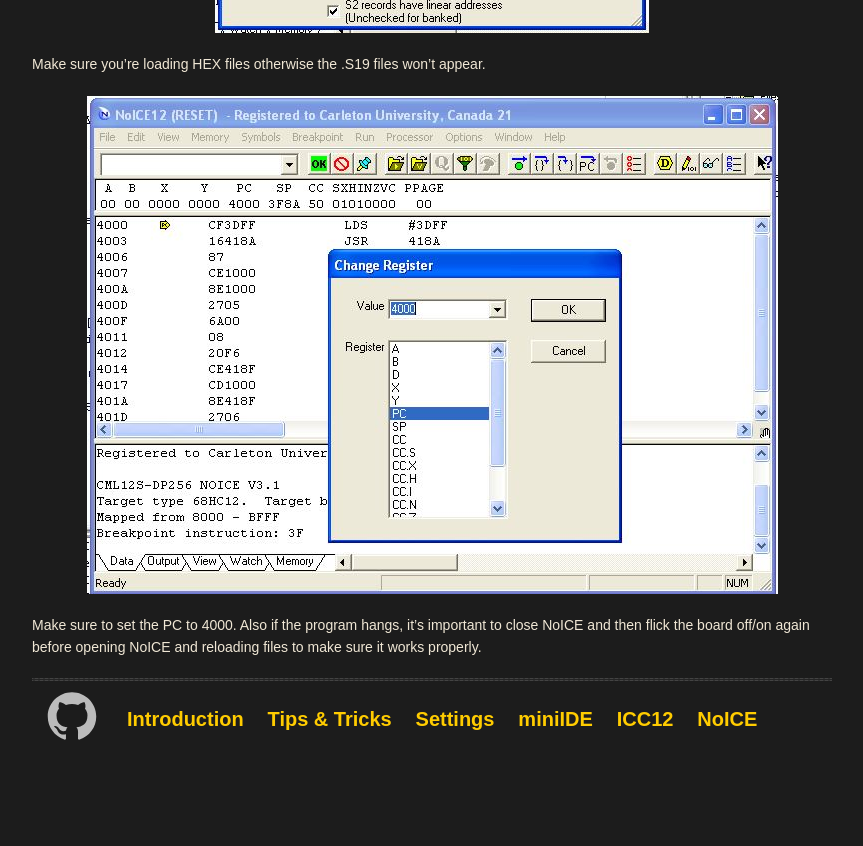
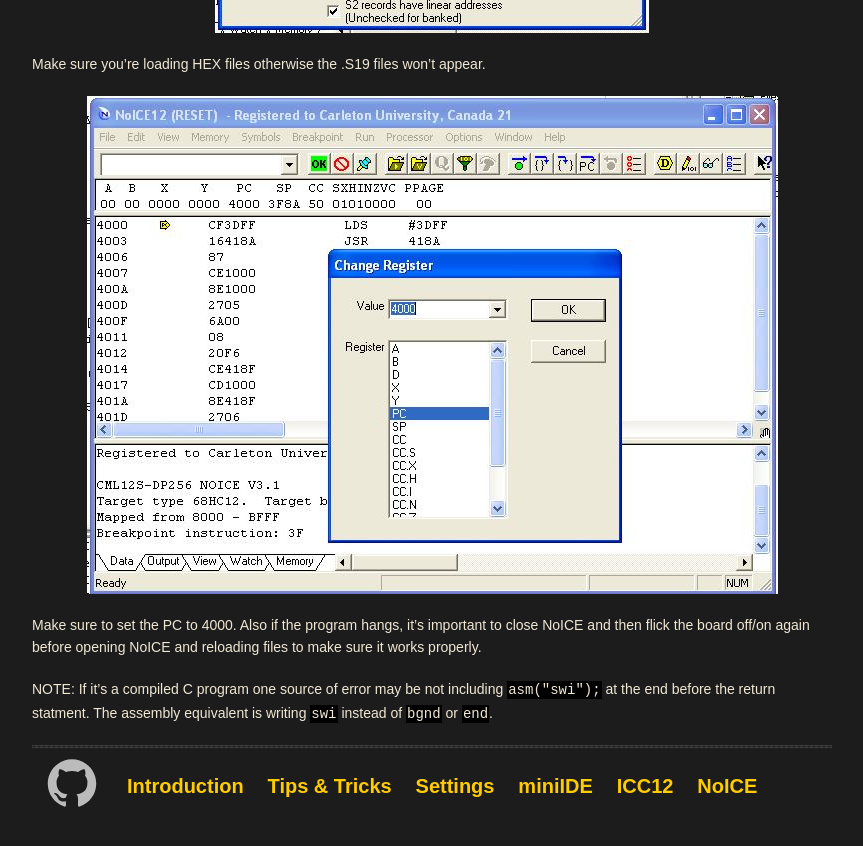
Before and after one commit to DerekStride/DerekStride.github.io, a Jekyll site: the page built from _posts/2015-02-26-SYSC2003.md, in a window 1280 px wide and 900 px high, scrolled down 4572 px. Shown: the top 846 px of the window, without its empty margins (208-1071 px from the left). Built offline with Jekyll 4.4.1, drawn with Linux system fonts in a browser that asks for light colours.

Commit message:
Added bit more description to NoICE part

```diff
--- a/_posts/2015-02-26-SYSC2003.md
+++ b/_posts/2015-02-26-SYSC2003.md
@@ -107,3 +107,5 @@
 ![Setting PC in NoICE](/assets/projects/{{ page.folder }}/NoICEPC.jpg)
 
 Make sure to set the PC to 4000. Also if the program hangs, it's important to close NoICE and then flick the board off/on again before opening NoICE and reloading files to make sure it works properly.
+
+NOTE: If it's a compiled C program one source of error may be not including `asm("swi");` at the end before the return statment. The assembly equivalent is writing `swi` instead of `bgnd` or `end`.
```
